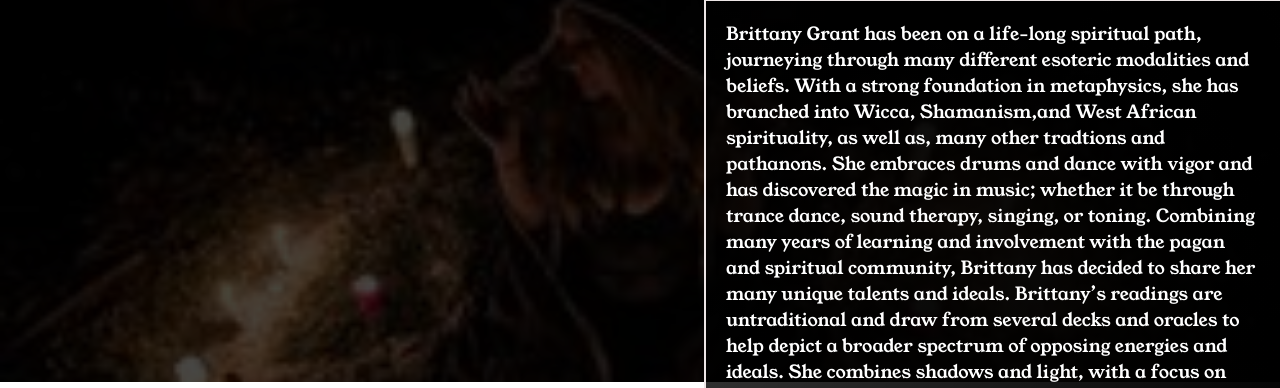
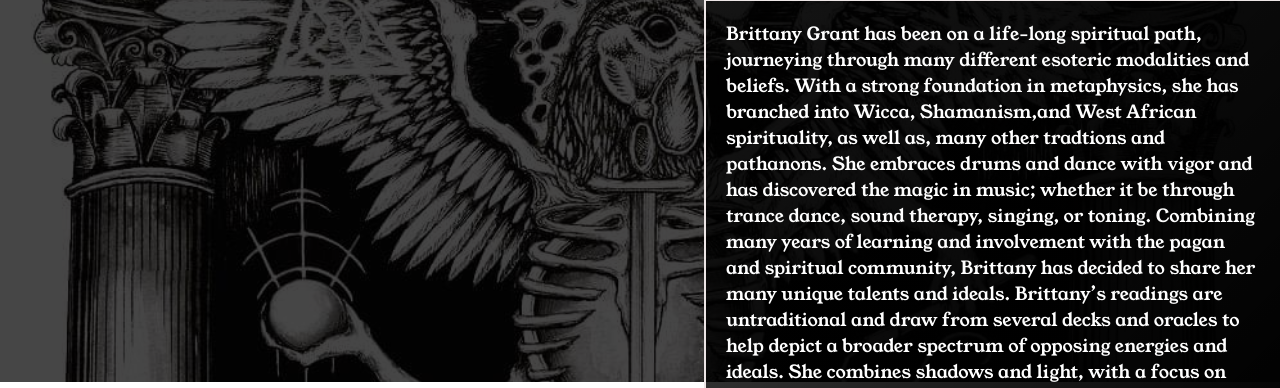
Before and after one commit to britgrant/britgrant.github.io, a website: page about.html in a window 1280 px wide. Shown: the part 298-686 px from the top of the page. Drawn offline with nearby package versions, Linux system fonts and the light colour scheme.

Commit message:
chicken background 10.2.23

```diff
--- a/styles/about.css
+++ b/styles/about.css
@@ -18,7 +18,7 @@ h3{
 main{
     height: 75vh;
     color: white;
-    background:url(images/brit_1.jpg);
+    background:url(images/chicken.png);
     background-size: cover;
     background-repeat: no-repeat;
 }
```
Also changed, not shown: styles/images/chicken.png (added), styles/images/fifth-element.jpg (added).
